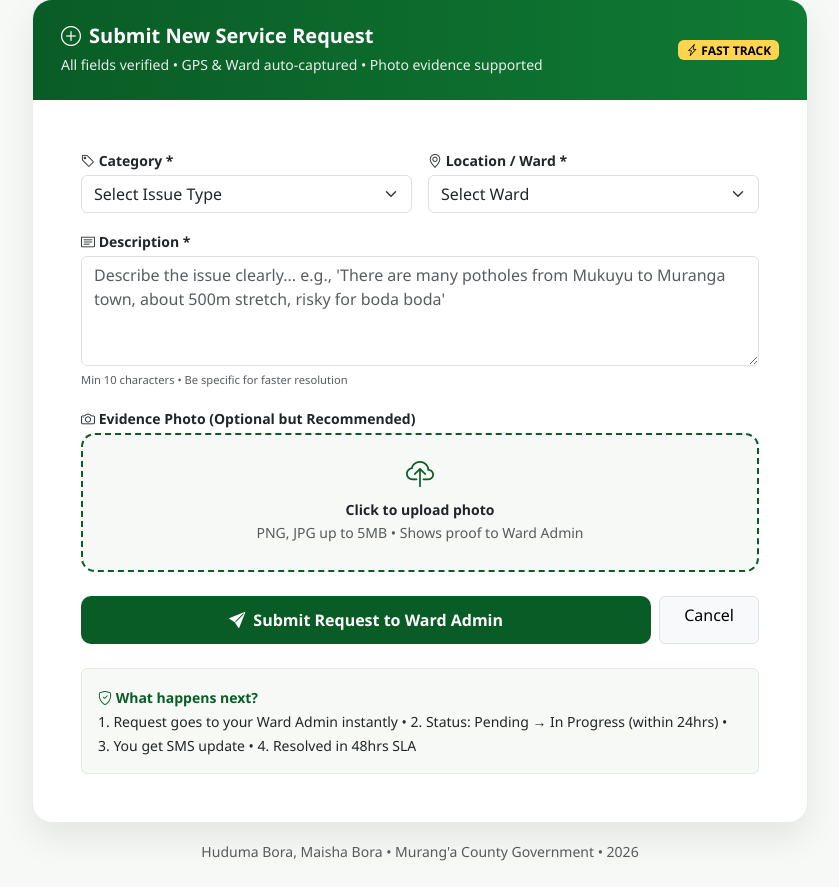
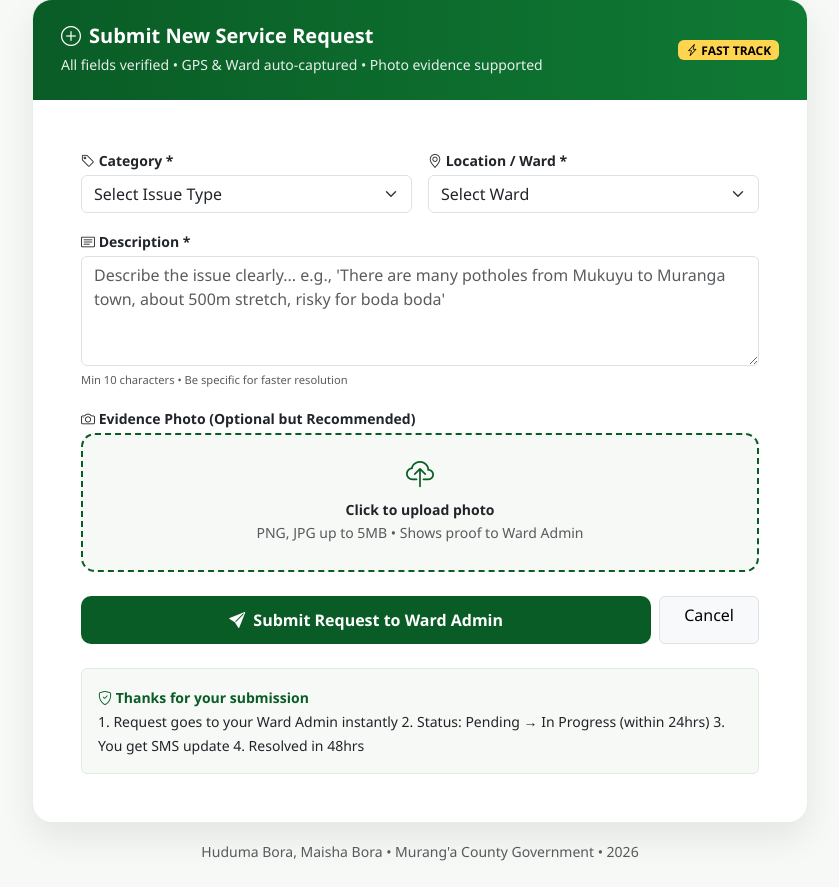
Before and after one commit to solohkim/muranga-psb-service-request, a Flask app: page /submit in a window 1280 px wide. Shown: the part 113-1000 px from the top of the page, without its empty margins (220-1059 px from the left). Run offline with Flask 3, Linux system fonts and the light colour scheme; a user stored in the database is signed in; some libraries are stand-ins or nearby versions.

Commit message:
update submit

```diff
--- a/templates/submit_request.html
+++ b/templates/submit_request.html
@@ -50,7 +50,7 @@ body{background:var(--light);font-family:'Segoe UI',system-ui}
 <a href="/dashboard" class="btn btn-light border px-4">Cancel</a>
 </div>
 
-<div class="mt-4 p-3 rounded" style="background:#f6f9f6;border:1px solid #e0ebe0"><small><b style="color:#0a5c26"><i class="bi bi-shield-check"></i> What happens next?</b><br>1. Request goes to your Ward Admin instantly • 2. Status: Pending → In Progress (within 24hrs) • 3. You get SMS update • 4. Resolved in 48hrs SLA</small></div>
+<div class="mt-4 p-3 rounded" style="background:#f6f9f6;border:1px solid #e0ebe0"><small><b style="color:#0a5c26"><i class="bi bi-shield-check"></i> Thanks for your submission </b><br>1. Request goes to your Ward Admin instantly  2. Status: Pending → In Progress (within 24hrs)  3. You get SMS update  4. Resolved in 48hrs </small></div>
 
 </form>
 </div>
```
